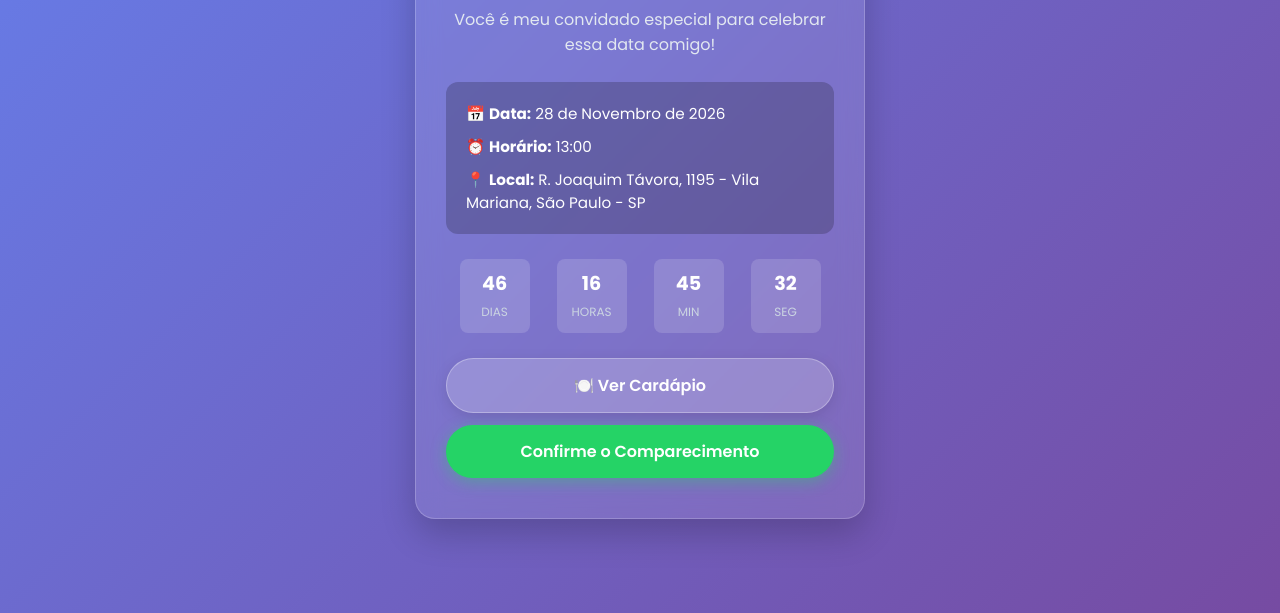
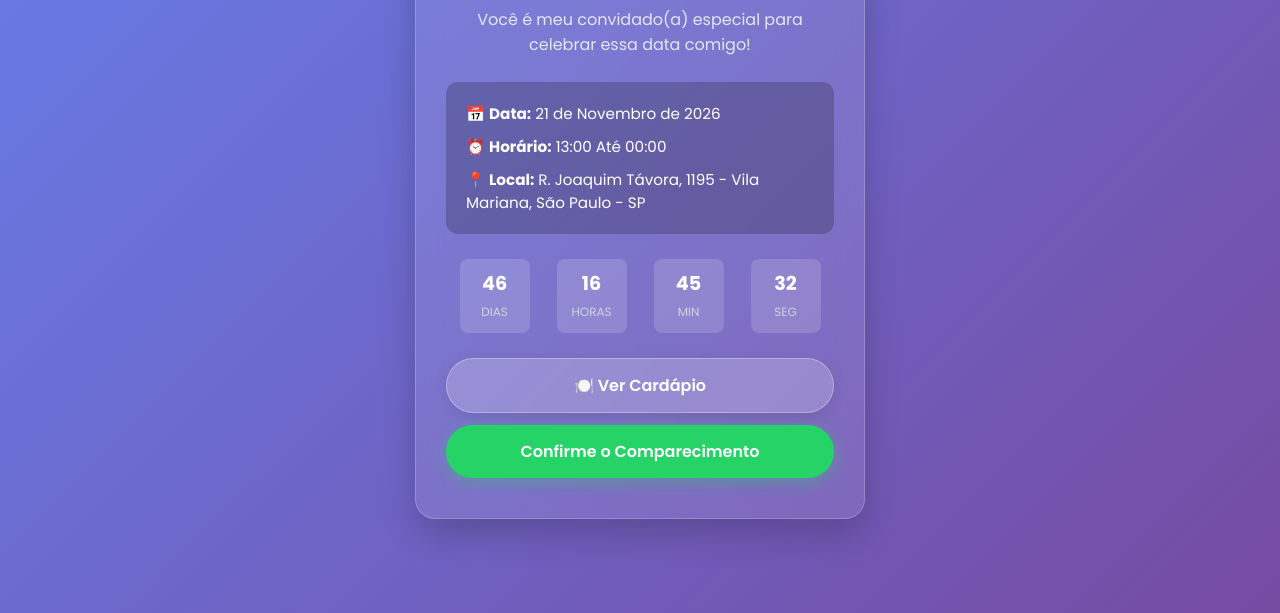
Before and after one commit to nanasichero/Convite, a plain HTML site: page index.html in a window 1280 px wide. Shown: the part 187-800 px from the top of the page. Drawn offline with Linux system fonts and the light colour scheme.

Commit message:
Update event title and details in index.html

```diff
--- a/index.html
+++ b/index.html
@@ -3,7 +3,7 @@
 <head>
     <meta charset="UTF-8">
     <meta name="viewport" content="width=device-width, initial-scale=1.0">
-    <title>Você está convocado(a)! 🎉</title>
+    <title>Você está convidado(a) 🎉</title>
     <link href="https://fonts.googleapis.com/css2?family=Poppins:wght@300;400;600;700&display=swap" rel="stylesheet">
     <style>
         * {
@@ -139,11 +139,11 @@
 
     <div class="card">
         <h1>Aniversário</h1>
-        <p class="subtitle">Você é meu convidado especial para celebrar essa data comigo!</p>
+        <p class="subtitle">Você é meu convidado(a) especial para celebrar essa data comigo!</p>
 
         <div class="details">
-            <p>📅 <strong>Data:</strong> 28 de Novembro de 2026</p>
-            <p>⏰ <strong>Horário:</strong> 13:00</p>
+            <p>📅 <strong>Data:</strong> 21 de Novembro de 2026</p>
+            <p>⏰ <strong>Horário:</strong> 13:00 Até 00:00</p>
             <p>📍 <strong>Local:</strong> R. Joaquim Távora, 1195 - Vila Mariana, São Paulo - SP</p>
         </div>
 
```
